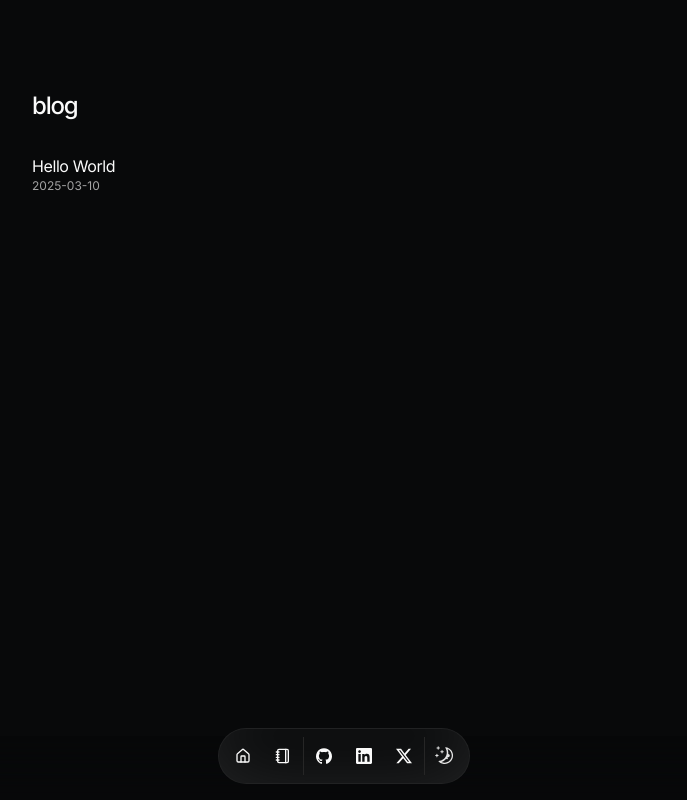
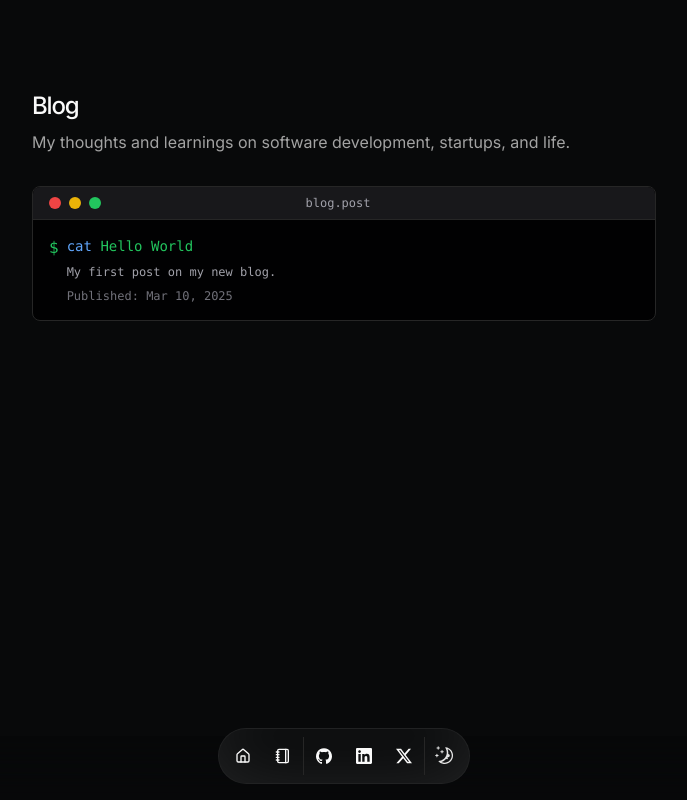
Before and after one commit to federicofanini/federicofan.com, a Next.js app: page /blog in a window 1280 px wide. Shown: the whole page, without its empty margins (296-983 px from the left). Built offline with nearby package versions, Linux system fonts and the light colour scheme.

Commit message:
terminal blog

```diff
--- a/src/app/blog/page.tsx
+++ b/src/app/blog/page.tsx
@@ -1,26 +1,36 @@
 import BlurFade from "@/components/magicui/blur-fade";
 import { getBlogPosts } from "@/data/blog";
 import Link from "next/link";
+import { Badge } from "@/components/ui/badge";
 
 export const metadata = {
   title: "Blog",
   description: "My thoughts on software development, life, and more.",
 };
 
-const BLUR_FADE_DELAY = 0.04;
+const BLUR_FADE_DELAY = 0.0;
 
 export default async function BlogPage() {
   const posts = await getBlogPosts();
 
   return (
-    <section>
+    <section className="max-w-[800px] mx-auto">
       <BlurFade delay={BLUR_FADE_DELAY}>
-        <h1 className="font-medium text-2xl mb-8 tracking-tighter">blog</h1>
+        <div className="flex flex-col gap-2 mb-8">
+          <h1 className="font-medium text-2xl tracking-tighter">Blog</h1>
+          <p className="text-muted-foreground">
+            My thoughts and learnings on software development, startups, and
+            life.
+          </p>
+        </div>
       </BlurFade>
+
+      <div className="grid gap-8">
         {posts
           .sort((a, b) => {
             if (
-            new Date(a.metadata.publishedAt) > new Date(b.metadata.publishedAt)
+              new Date(a.metadata.publishedAt) >
+              new Date(b.metadata.publishedAt)
             ) {
               return -1;
             }
@@ -28,19 +38,49 @@ export default async function BlogPage() {
           })
           .map((post, id) => (
             <BlurFade delay={BLUR_FADE_DELAY * 2 + id * 0.05} key={post.slug}>
-            <Link
-              className="flex flex-col space-y-1 mb-4"
-              href={`/blog/${post.slug}`}
-            >
-              <div className="w-full flex flex-col">
-                <p className="tracking-tight">{post.metadata.title}</p>
-                <p className="h-6 text-xs text-muted-foreground">
-                  {post.metadata.publishedAt}
+              <Link className="group font-mono" href={`/blog/${post.slug}`}>
+                <div className="rounded-lg border bg-black/80 overflow-hidden">
+                  {/* Terminal Header */}
+                  <div className="flex items-center justify-between px-4 py-2 bg-zinc-900 border-b">
+                    <div className="flex items-center gap-2">
+                      <div className="size-3 rounded-full bg-red-500" />
+                      <div className="size-3 rounded-full bg-yellow-500" />
+                      <div className="size-3 rounded-full bg-green-500" />
+                    </div>
+                    <div className="text-xs text-zinc-400">blog.post</div>
+                    <div className="w-16" /> {/* Spacer to center filename */}
+                  </div>
+
+                  {/* Terminal Content */}
+                  <div className="p-4 group-hover:bg-zinc-900/50 transition-colors">
+                    <div className="flex items-start gap-2 text-green-500">
+                      <span>$</span>
+                      <div className="flex-1">
+                        <div className="text-sm">
+                          <span className="text-blue-400">cat</span>{" "}
+                          {post.metadata.title}
+                        </div>
+                        <p className="mt-2 text-xs text-zinc-400 line-clamp-2">
+                          {post.metadata.summary}
                         </p>
+                        <div className="mt-2 text-xs text-zinc-500">
+                          Published:{" "}
+                          {new Date(
+                            post.metadata.publishedAt
+                          ).toLocaleDateString("en-US", {
+                            month: "short",
+                            day: "numeric",
+                            year: "numeric",
+                          })}
+                        </div>
+                      </div>
+                    </div>
+                  </div>
                 </div>
               </Link>
             </BlurFade>
           ))}
+      </div>
     </section>
   );
 }
```
Lines whose indentation alone changed are shown as unchanged.
